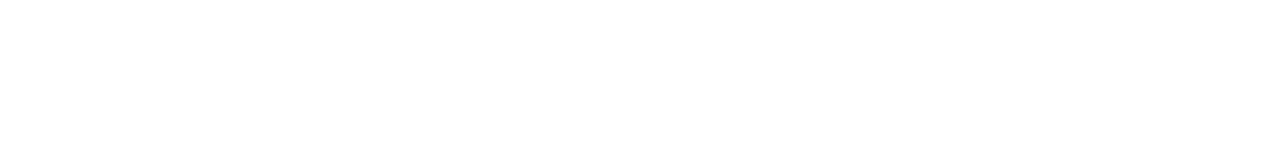
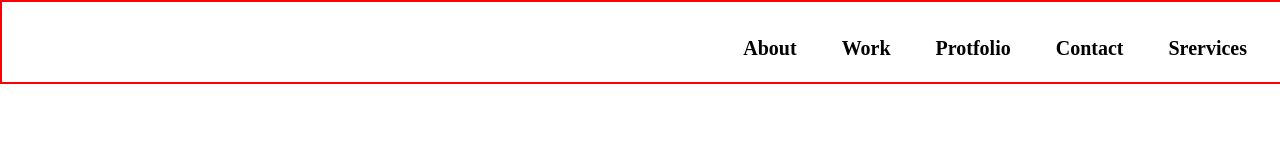
Before and after one commit to sihab-hossain/practice-protfolio, a plain HTML site: page index.html in a window 1280 px wide. Drawn offline with Linux system fonts and the light colour scheme.

Commit message:
first commit

```diff
--- a/index.html
+++ b/index.html
@@ -7,6 +7,25 @@
     <link rel="stylesheet" href="style.css">
 </head>
 <body>
+    <header>
+          <nav>
+            <ul>
+             <li><a href="">About</a></li>
+             <li><a href="">Work</a></li>
+             <li><a href="">Protfolio</a></li>
+             <li><a href="">Contact</a></li>
+             <li><a href="">Srervices</a></li>
+
+            </ul>
+          </nav>
+    </header>
+    <main>
+
+    </main>
+    <footer>
+
+    </footer>
+
 
 </body>
 </html>
--- a/style.css
+++ b/style.css
@@ -0,0 +1,31 @@
+@import url('https://fonts.googleapis.com/css2?family=Bebas+Neue&display=swap');
+@import url('https://fonts.googleapis.com/css2?family=Bebas+Neue&family=Roboto:ital,wght@0,100;0,300;0,400;0,500;0,700;0,900;1,100;1,300;1,400;1,500;1,700;1,900&display=swap');
+*{
+    margin: 0;
+    padding: 0;
+}
+body{
+     /* font-family: "Bebas Neue", "Roboto"; */
+     box-sizing: border-box;
+}
+header{
+    width: 100%;
+    height: 80px;
+    border: 2px solid red;
+}
+header nav ul{
+    display: flex;
+    justify-content: flex-end;
+    gap: 15px;
+    margin: 20px;
+}
+header nav ul li{
+    list-style: none;
+    margin: 15px;
+}
+header nav ul li a{
+    text-decoration: none;
+    color: black;
+    font-size: 20px;
+    font-weight: 600;
+}
```
